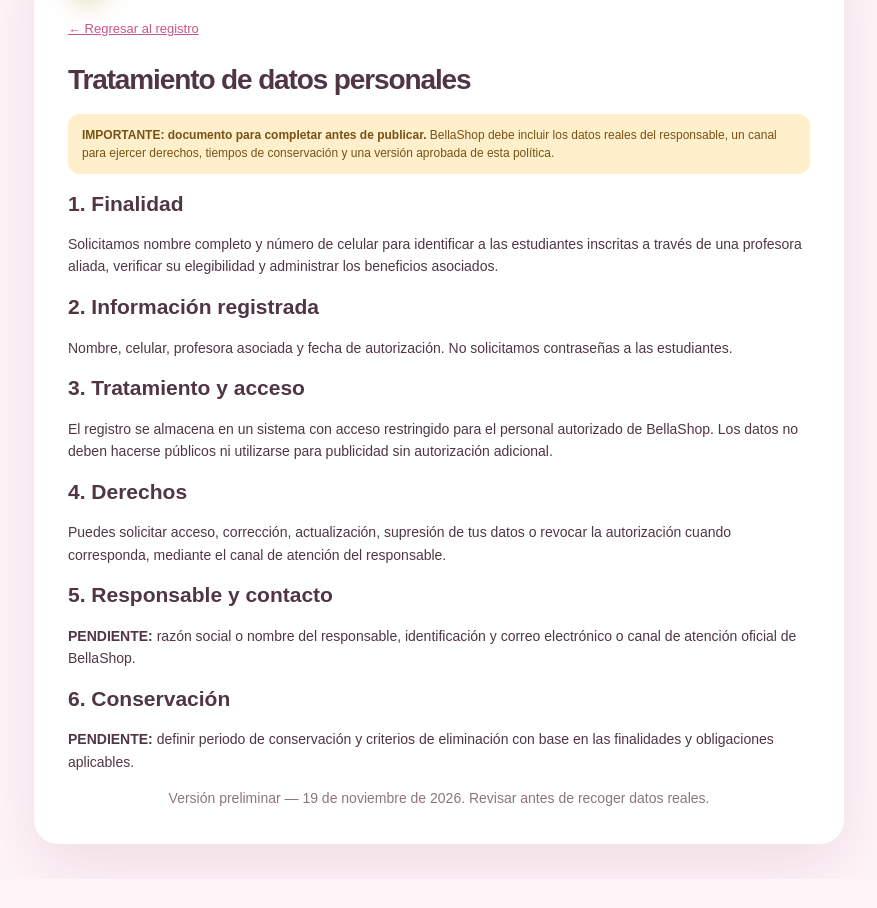
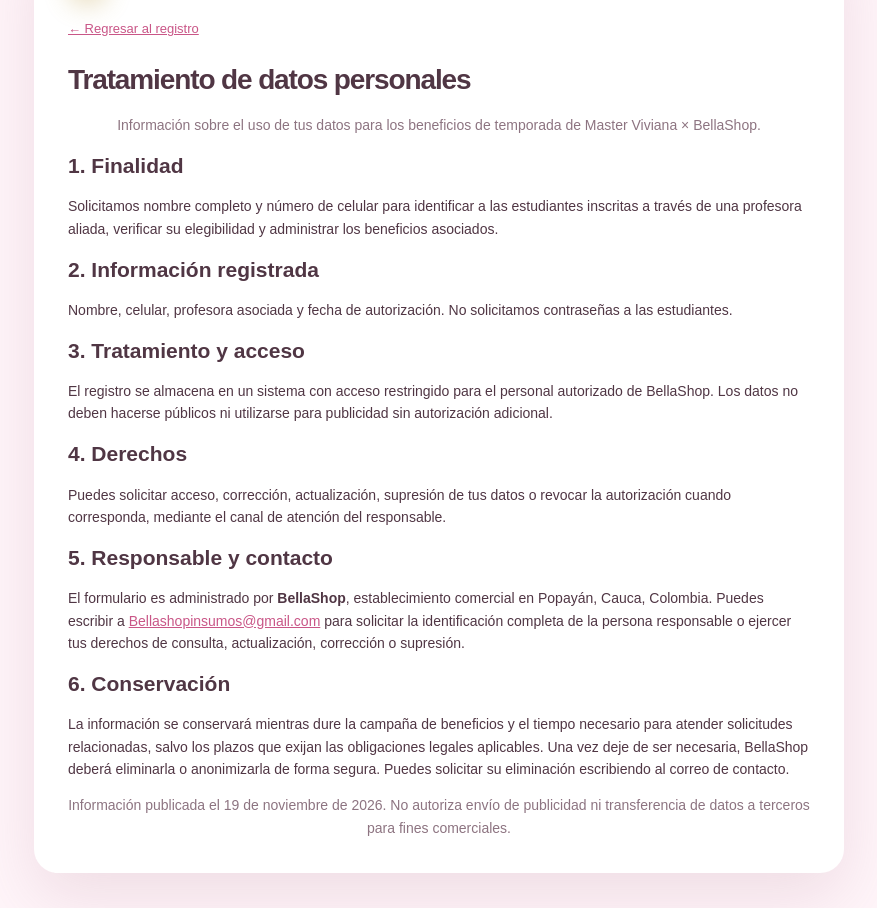
Before and after one commit to bellashopinsumos-dotcom/bella-shop-beneficios, a plain HTML site: page privacidad.html in a window 1280 px wide. Shown: the part 111-1019 px from the top of the page, without its empty margins (201-1078 px from the left). Before the commit the page ends 990 px from the top, so only its background shows below. Drawn offline with Linux system fonts and the light colour scheme.

Commit message:
Completar contacto y aviso de privacidad para registros de temporada

```diff
--- a/privacidad.html
+++ b/privacidad.html
@@ -11,7 +11,7 @@
     <div class="brand-mark"><span class="brand-icon">✦</span><span>Master Viviana <span class="brand-strong">× BellaShop</span></span></div>
     <a href="index.html" class="back-link">← Regresar al registro</a>
     <h1>Tratamiento de datos personales</h1>
-    <div class="notice warning"><strong>IMPORTANTE: documento para completar antes de publicar.</strong> BellaShop debe incluir los datos reales del responsable, un canal para ejercer derechos, tiempos de conservación y una versión aprobada de esta política.</div>
+    <p class="footnote">Información sobre el uso de tus datos para los beneficios de temporada de Master Viviana × BellaShop.</p>
     <h2>1. Finalidad</h2>
     <p>Solicitamos nombre completo y número de celular para identificar a las estudiantes inscritas a través de una profesora aliada, verificar su elegibilidad y administrar los beneficios asociados.</p>
     <h2>2. Información registrada</h2>
@@ -21,10 +21,10 @@
     <h2>4. Derechos</h2>
     <p>Puedes solicitar acceso, corrección, actualización, supresión de tus datos o revocar la autorización cuando corresponda, mediante el canal de atención del responsable.</p>
     <h2>5. Responsable y contacto</h2>
-    <p><strong>PENDIENTE:</strong> razón social o nombre del responsable, identificación y correo electrónico o canal de atención oficial de BellaShop.</p>
+    <p>El formulario es administrado por <strong>BellaShop</strong>, establecimiento comercial en Popayán, Cauca, Colombia. Puedes escribir a <a href="mailto:Bellashopinsumos@gmail.com">Bellashopinsumos@gmail.com</a> para solicitar la identificación completa de la persona responsable o ejercer tus derechos de consulta, actualización, corrección o supresión.</p>
     <h2>6. Conservación</h2>
-    <p><strong>PENDIENTE:</strong> definir periodo de conservación y criterios de eliminación con base en las finalidades y obligaciones aplicables.</p>
-    <p class="footnote">Versión preliminar — 19 de noviembre de 2026. Revisar antes de recoger datos reales.</p>
+    <p>La información se conservará mientras dure la campaña de beneficios y el tiempo necesario para atender solicitudes relacionadas, salvo los plazos que exijan las obligaciones legales aplicables. Una vez deje de ser necesaria, BellaShop deberá eliminarla o anonimizarla de forma segura. Puedes solicitar su eliminación escribiendo al correo de contacto.</p>
+    <p class="footnote">Información publicada el 19 de noviembre de 2026. No autoriza envío de publicidad ni transferencia de datos a terceros para fines comerciales.</p>
   </main>
 </body>
 </html>
```
